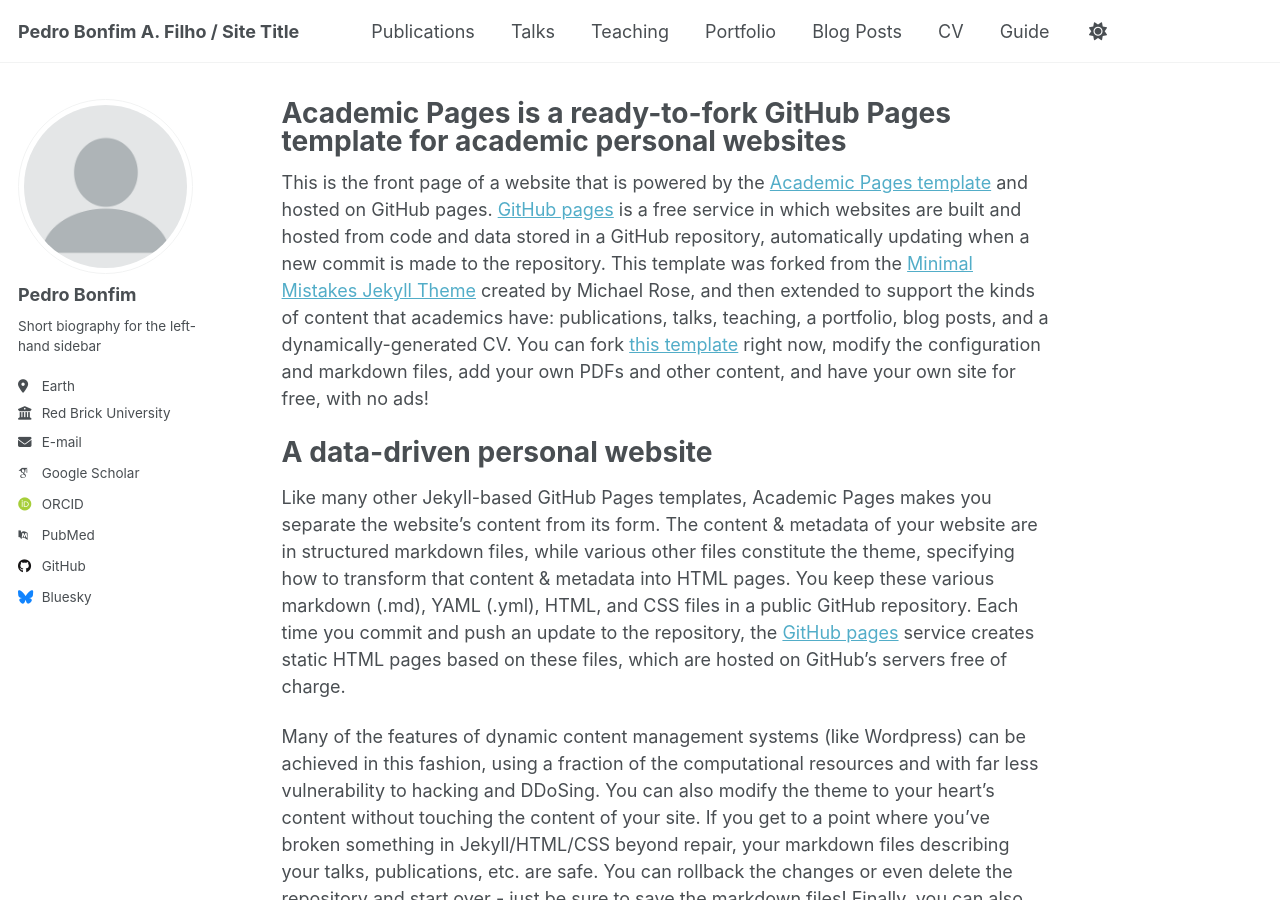
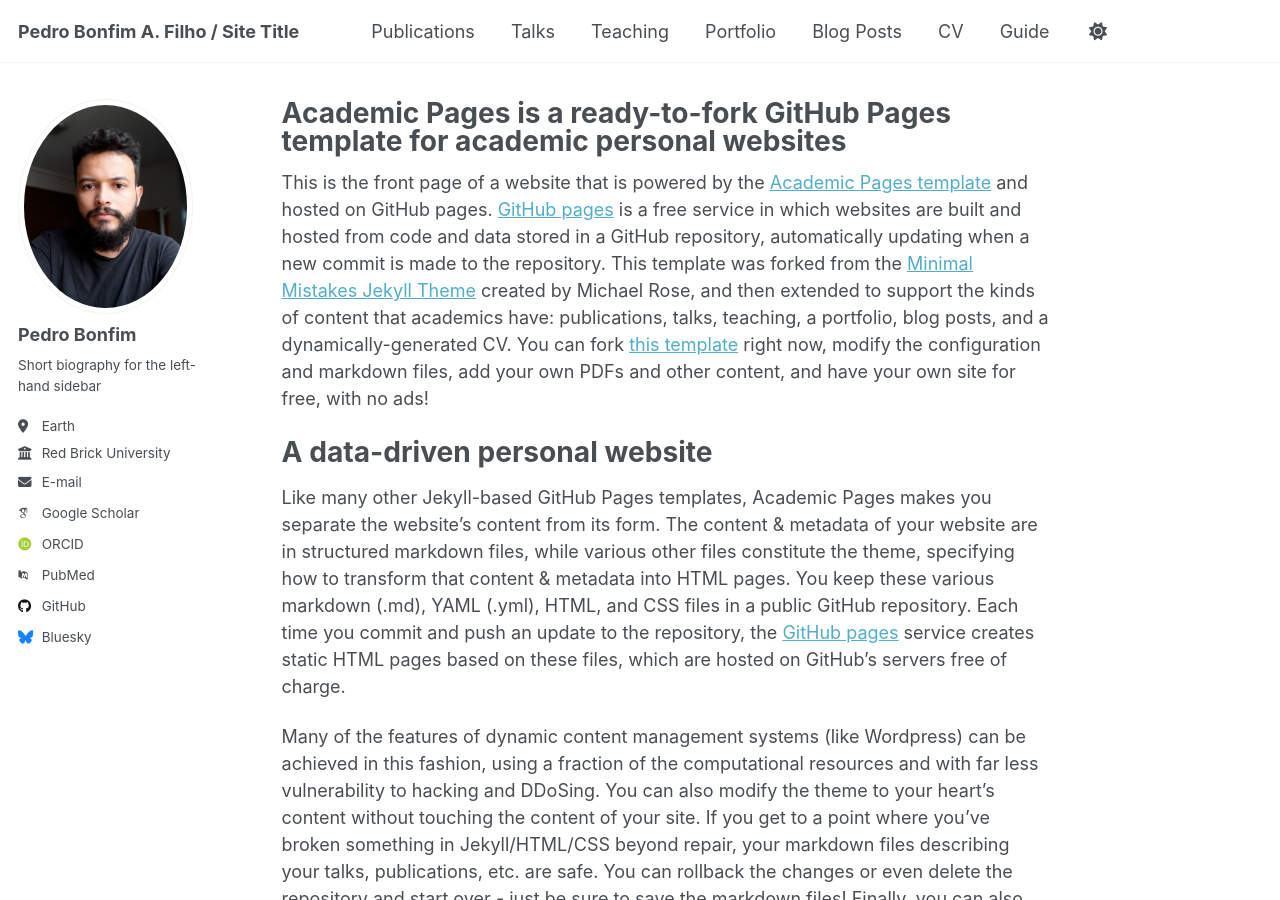
Before and after one commit to pedroassuncaofilho/pedroassuncaofilho.github.io, a Jekyll site: the page built from _pages/about.md, in a window 1280 px wide and 900 px high. Built offline with Jekyll 4.4.1, drawn with Linux system fonts in a browser that asks for light colours; some web fonts are replaced.

Commit message:
Update _config.yml

```diff
--- a/_config.yml
+++ b/_config.yml
@@ -22,7 +22,7 @@ repository               : "pedroassuncaofilho/pedroassuncaofilho.github.io"
 #               Additional customization can be done by editing /_includes/author-profile.html
 author:
   # Biographic information
-  avatar           : "profile.png"
+  avatar           : "your-photo.png"
   name             : "Pedro Bonfim"
   pronouns         : # example: "she/her"
   bio              : "Short biography for the left-hand sidebar"
```
